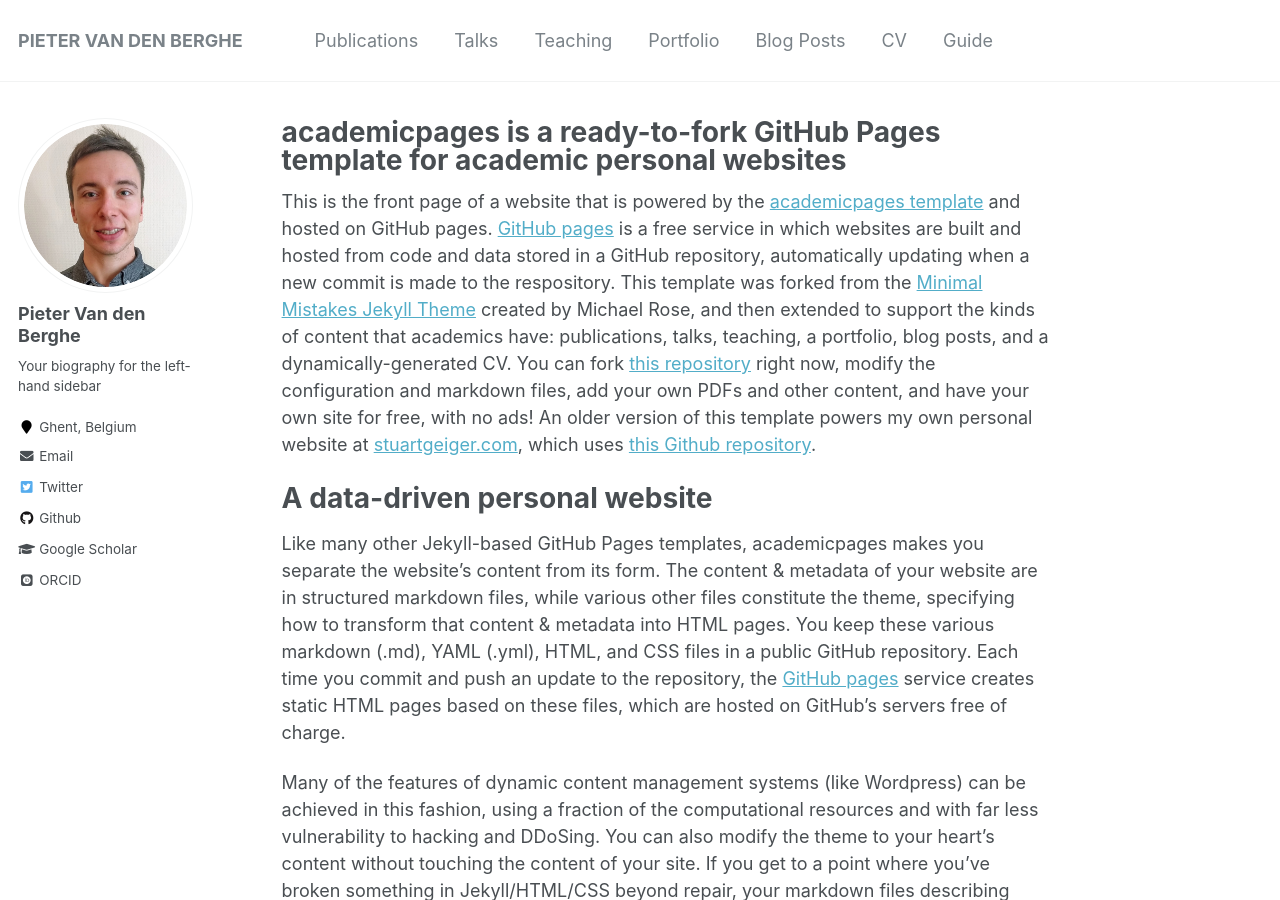
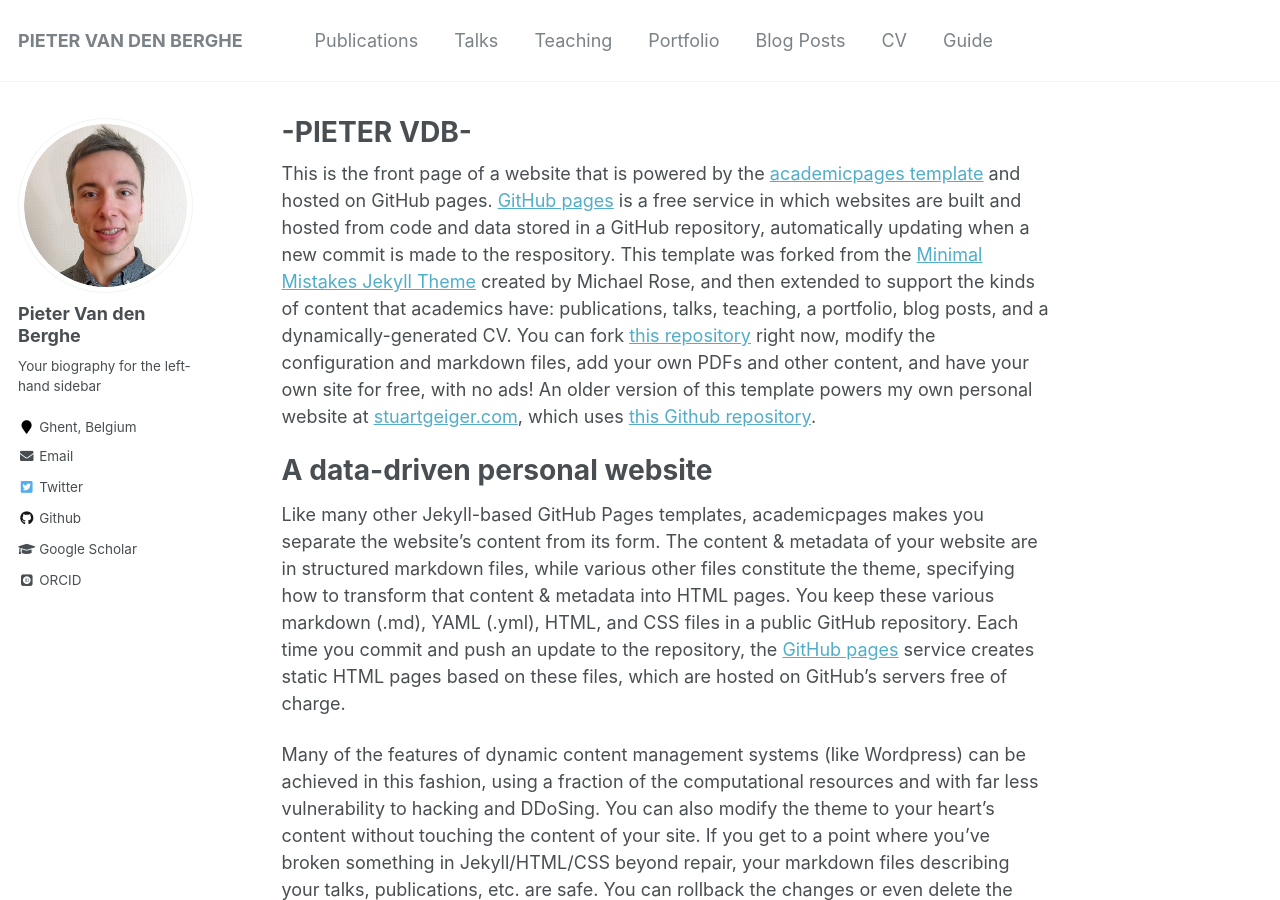
Before and after one commit to pivdnber/pivdnber.github.io, a Jekyll site: the page built from _pages/about.md, in a window 1280 px wide and 900 px high. Built offline with Jekyll 4.4.1, drawn with Linux system fonts in a browser that asks for light colours; some web fonts are replaced.

Commit message:
Update about.md

```diff
--- a/_pages/about.md
+++ b/_pages/about.md
@@ -1,6 +1,6 @@
 ---
 permalink: /
-title: "academicpages is a ready-to-fork GitHub Pages template for academic personal websites"
+title: "-PIETER VDB-"
 excerpt: "About me"
 author_profile: true
 redirect_from:
```
